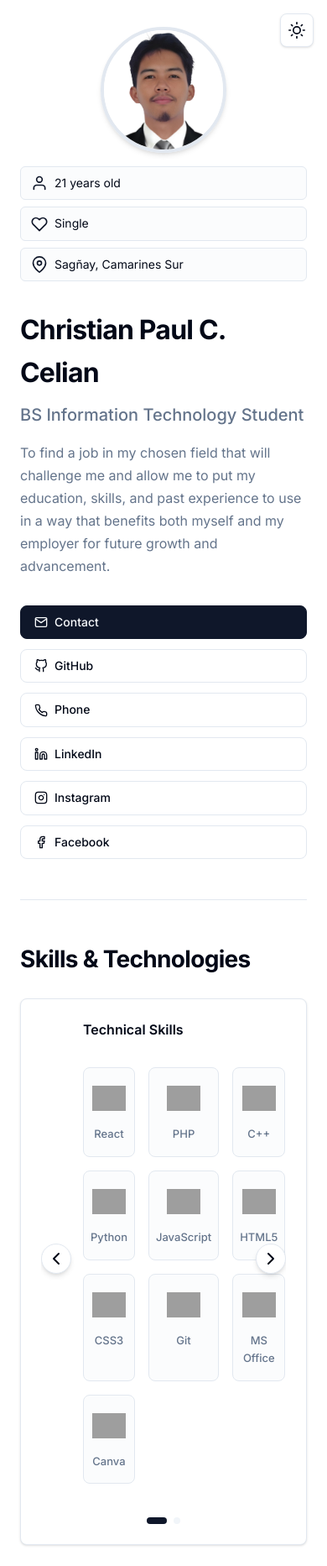
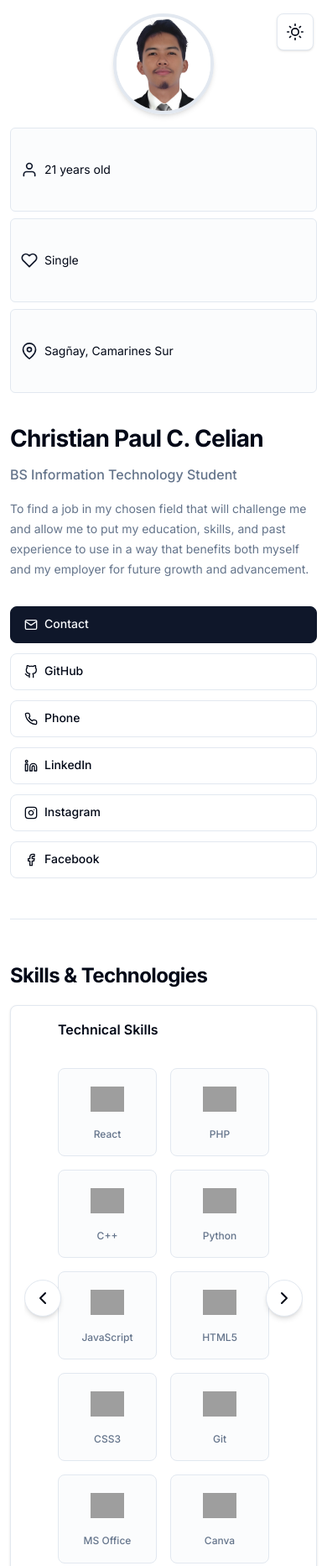
Before and after one commit to DocTiano/portfolio, a plain HTML site: page index.html in a window 390 px wide. Shown: the top 1865 px of the page at 84% size. Drawn offline with Linux system fonts and the light colour scheme; no server answers; grey boxes are pictures that could not be loaded; a script that the page names is missing.

Commit message:
mobile compatibility

```diff
--- a/styles.css
+++ b/styles.css
@@ -59,6 +59,27 @@ body {
     transition: background-color 0.3s ease, color 0.3s ease;
     -webkit-font-smoothing: antialiased;
     -moz-osx-font-smoothing: grayscale;
+    overflow-x: hidden;
+    min-height: 100vh;
+}
+
+/* ===== Mobile Optimizations ===== */
+@media (max-width: 768px) {
+    body {
+        font-size: 16px;
+    }
+}
+
+/* Improve touch targets for mobile */
+@media (max-width: 768px) {
+    .btn, .carousel-btn, .carousel-indicator {
+        min-height: 44px;
+        min-width: 44px;
+    }
+
+    .tech-logo-item, .profile-detail-item {
+        min-height: 100px;
+    }
 }
 
 /* ===== Theme Toggle ===== */
@@ -77,6 +98,17 @@ body {
     cursor: pointer;
     transition: all 0.2s ease;
     z-index: 1000;
+    box-shadow: 0 1px 3px 0 rgb(0 0 0 / 0.1), 0 1px 2px -1px rgb(0 0 0 / 0.1);
+}
+
+@media (max-width: 768px) {
+    .theme-toggle {
+        top: 1rem;
+        right: 1rem;
+        width: 2.75rem;
+        height: 2.75rem;
+    }
+}
     box-shadow: 0 1px 3px 0 rgb(0 0 0 / 0.1), 0 1px 2px -1px rgb(0 0 0 / 0.1);
 }
 
@@ -105,12 +137,18 @@ body {
 .container {
     max-width: 900px;
     margin: 0 auto;
-    padding: 2rem 1.5rem;
+    padding: 1.5rem 1rem;
 }
 
 @media (min-width: 768px) {
     .container {
         padding: 4rem 2rem;
+    }
+}
+
+@media (max-width: 480px) {
+    .container {
+        padding: 1rem 0.75rem;
     }
 }
 
@@ -210,8 +248,20 @@ body {
 
 @media (max-width: 767px) {
     .profile-img {
-        width: 150px;
-        height: 150px;
+        width: 120px;
+        height: 120px;
+    }
+
+    .header-title {
+        font-size: 1.75rem !important;
+    }
+
+    .header-subtitle {
+        font-size: 1rem !important;
+    }
+
+    .header-description {
+        font-size: 0.875rem;
     }
 }
 
@@ -329,6 +379,21 @@ body {
     transform: translateY(-2px);
 }
 
+@media (max-width: 768px) {
+    .card {
+        padding: 1rem;
+    }
+
+    .section {
+        margin-bottom: 2rem;
+    }
+
+    .section-title {
+        font-size: 1.5rem;
+        margin-bottom: 1rem;
+    }
+}
+
 /* ===== Skills Section ===== */
 .skills-grid {
     display: grid;
@@ -440,7 +505,16 @@ body {
 
 @media (max-width: 768px) {
     .tech-logo-grid {
-        grid-template-columns: repeat(3, 1fr);
+        grid-template-columns: repeat(2, 1fr);
+        gap: 1rem;
+    }
+
+    .tech-logo-item {
+        padding: 1rem 0.5rem;
+    }
+
+    .tech-name {
+        font-size: 0.75rem;
     }
 }
 
@@ -459,7 +533,8 @@ body {
 
 @media (max-width: 768px) {
     .professional-skills-grid {
-        grid-template-columns: repeat(3, 1fr);
+        grid-template-columns: repeat(2, 1fr);
+        gap: 1rem;
     }
 }
 
@@ -479,7 +554,13 @@ body {
 
 @media (max-width: 768px) {
     .skills-carousel-container {
-        padding: 0 50px;
+        padding: 0 45px;
+    }
+}
+
+@media (max-width: 480px) {
+    .skills-carousel-container {
+        padding: 0 40px;
     }
 }
 
```
